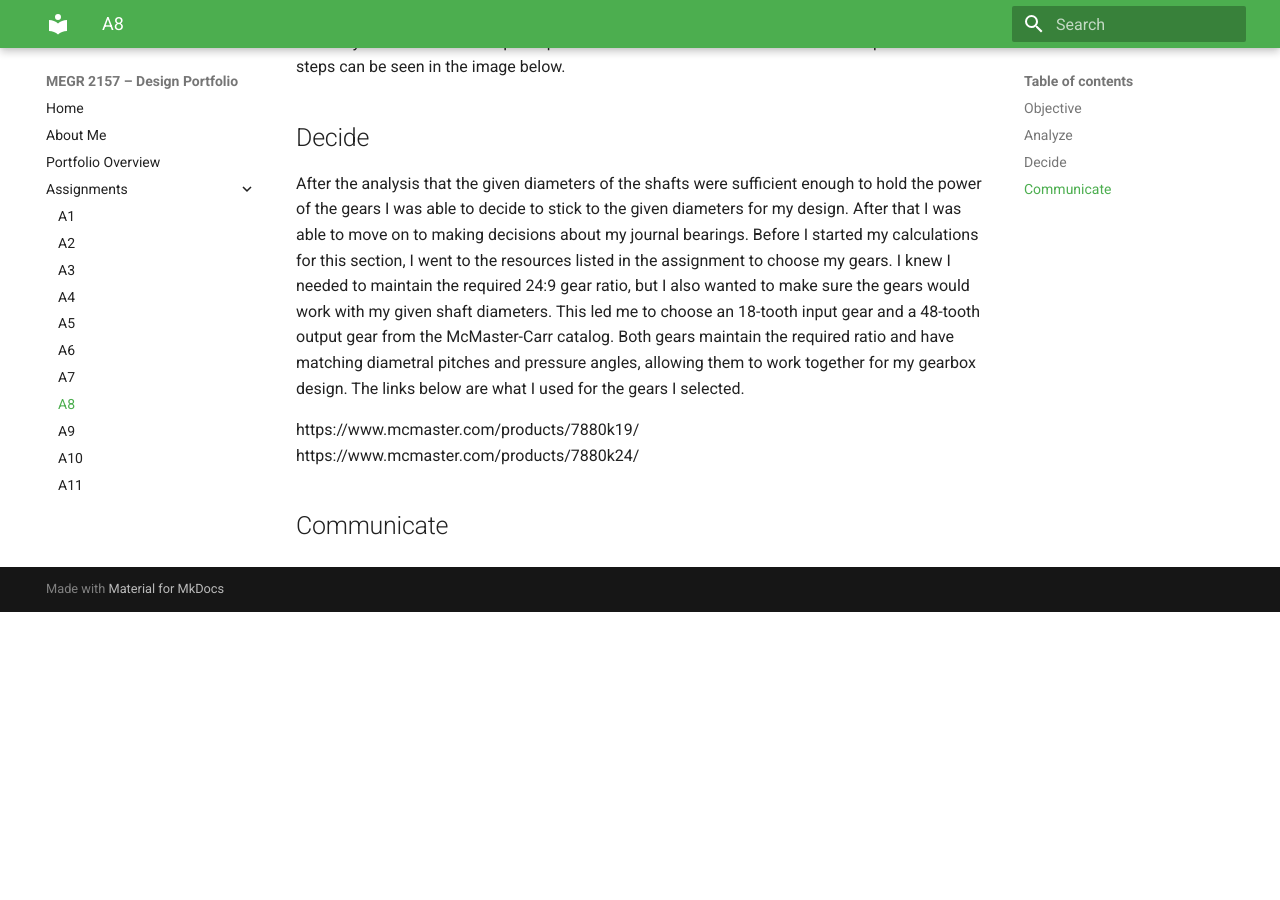
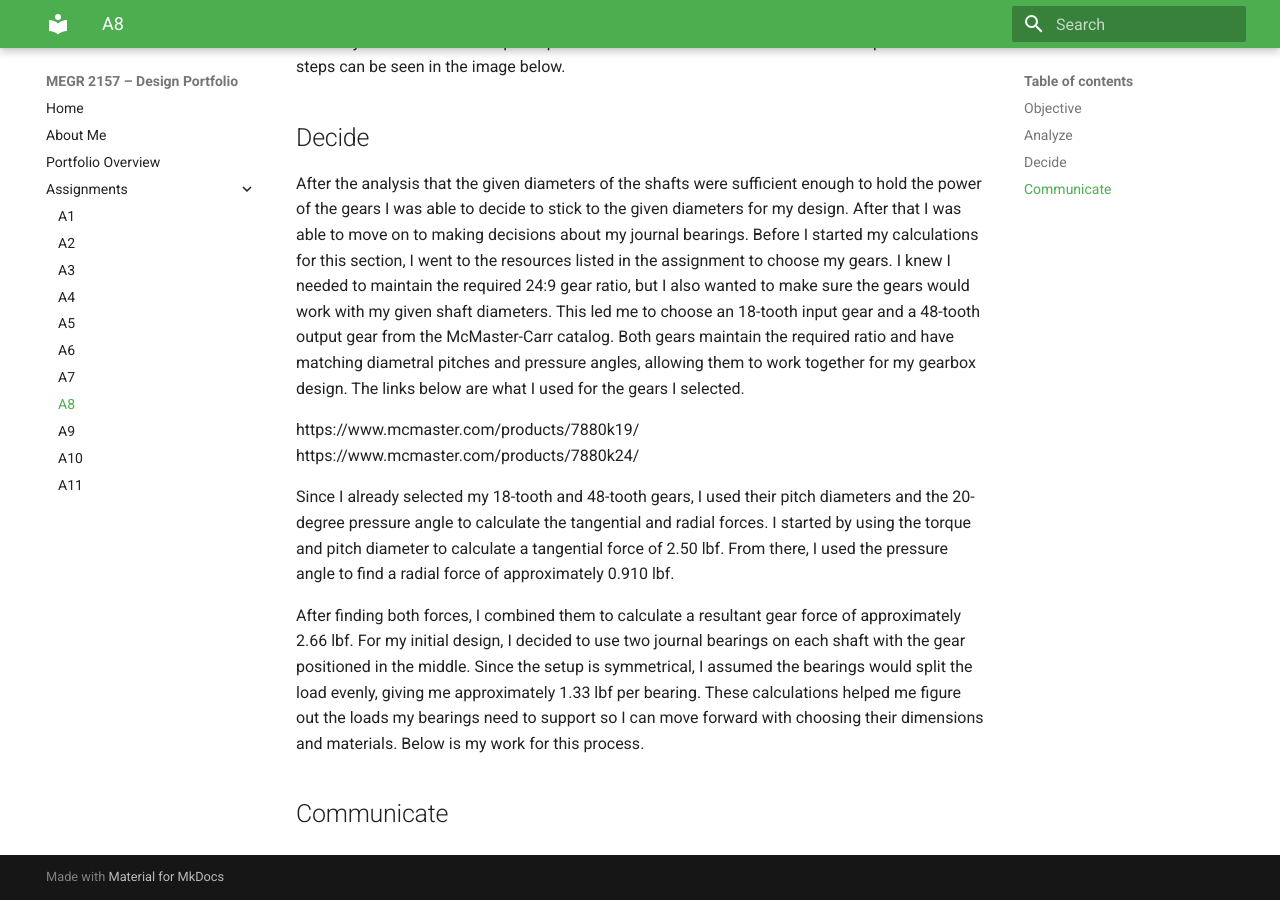
Before and after one commit to alinahsarratt/megr2157-portfolio, an MkDocs documentation site: the page built from docs/assignments/A08/index.md, in a window 1280 px wide and 900 px high, scrolled down 1048 px. Built offline with MkDocs 1.6.1 and Material for MkDocs 9.7.7, drawn with Linux system fonts in a browser that asks for light colours; before the commit the page ends 1660 px from its top, so only the background shows below that.

Commit message:
Update index.md

```diff
--- a/docs/assignments/A08/index.md
+++ b/docs/assignments/A08/index.md
@@ -23,6 +23,8 @@ After the analysis that the given diameters of the shafts were sufficient enough
 https://www.mcmaster.com/products/7880k19/
 https://www.mcmaster.com/products/7880k24/
 
+Since I already selected my 18-tooth and 48-tooth gears, I used their pitch diameters and the 20-degree pressure angle to calculate the tangential and radial forces. I started by using the torque and pitch diameter to calculate a tangential force of 2.50 lbf. From there, I used the pressure angle to find a radial force of approximately 0.910 lbf.
 
+After finding both forces, I combined them to calculate a resultant gear force of approximately 2.66 lbf. For my initial design, I decided to use two journal bearings on each shaft with the gear positioned in the middle. Since the setup is symmetrical, I assumed the bearings would split the load evenly, giving me approximately 1.33 lbf per bearing. These calculations helped me figure out the loads my bearings need to support so I can move forward with choosing their dimensions and materials. Below is my work for this process.
 
 ## Communicate
```
